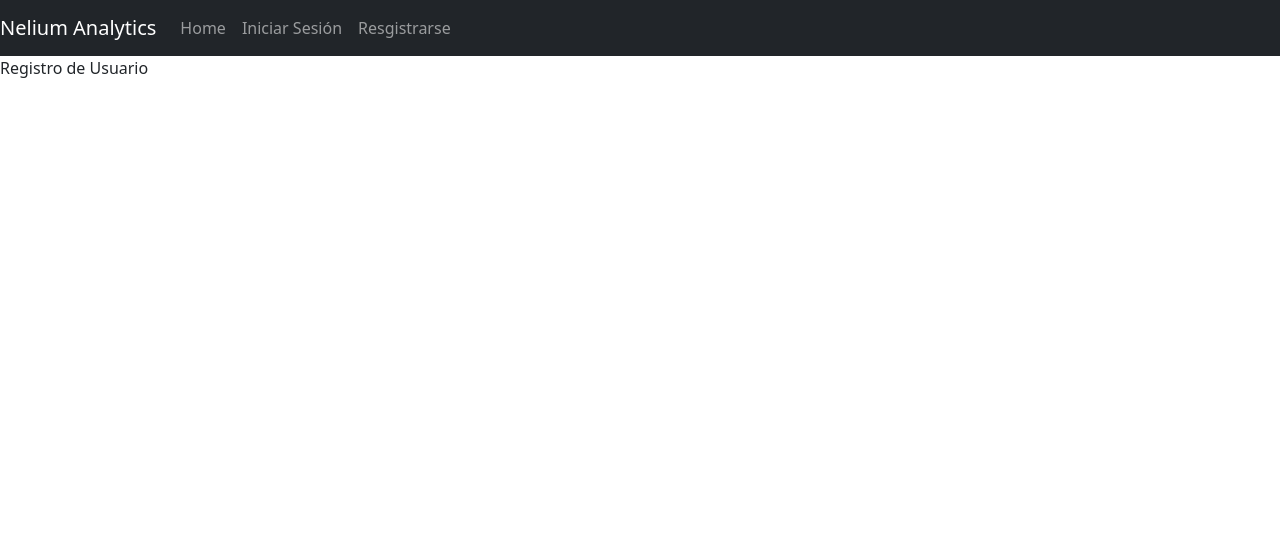
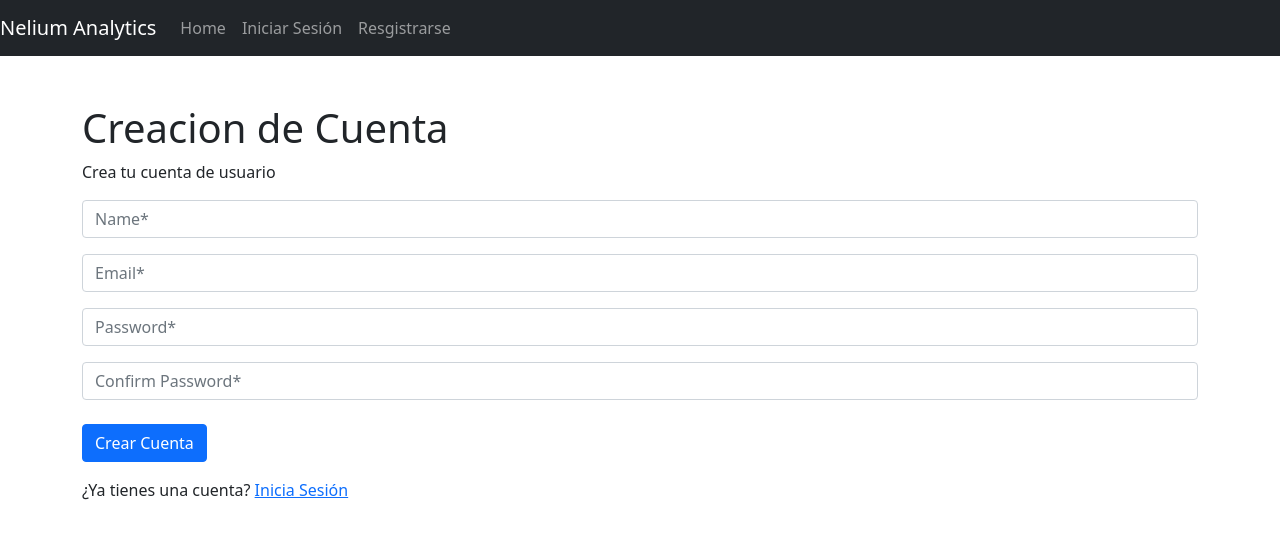
Before and after one commit to Pabcargam/TFG, a React (Create React App) app in the folder frontend/: page /signup in a window 1280 px wide. Shown: the top 538 px of the page. Built offline with nearby package versions, Linux system fonts and the light colour scheme.

Commit message:
Funcionalidades de Signup y Activate Account

```diff
--- a/frontend/src/actions/auth.js
+++ b/frontend/src/actions/auth.js
@@ -2,6 +2,10 @@
 import {
     LOGIN_SUCCESS,
     LOGIN_FAIL,
+    SIGNUP_SUCCESS,
+    SIGNUP_FAIL,
+    ACTIVATION_SUCCESS,
+    ACTIVATION_FAIL,
     USER_LOADED_SUCCESS,
     USER_LOADED_FAIL,
     AUTHENTICATED_SUCCESS,
@@ -41,7 +45,6 @@
                 type: AUTHENTICATED_FAIL
             });
         }
-
     } else {
         dispatch({
             type: AUTHENTICATED_FAIL
@@ -96,10 +99,60 @@
         });
 
         dispatch(load_user());
-
     } catch (err) {
         dispatch({
             type: LOGIN_FAIL
+        })
+    }
+};
+
+export const signup = (name, email, password, re_password) => async dispatch => {
+    if (password === re_password) {
+        const config = {
+            headers: {
+                'Content-Type': 'application/json'
+            }
+        };
+
+        const body = JSON.stringify({ name, email, password, re_password });
+
+        try {
+            const res = await axios.post(`${process.env.REACT_APP_API_URL}/auth/users/`, body, config);
+
+            dispatch({
+                type: SIGNUP_SUCCESS,
+                payload: res.data
+            });
+        } catch (err) {
+            dispatch({
+                type: SIGNUP_FAIL
+            })
+        }
+    } else {
+        dispatch({
+            type: SIGNUP_FAIL
+        });
+    }
+};
+
+export const verify = (uid, token) => async dispatch => {
+    const config = {
+        headers: {
+            'Content-Type': 'application/json'
+        }
+    };
+
+    const body = JSON.stringify({ uid, token });
+
+    try {
+        await axios.post(`${process.env.REACT_APP_API_URL}/auth/users/activation/`, body, config);
+
+        dispatch({
+            type: ACTIVATION_SUCCESS,
+        });
+    } catch (err) {
+        dispatch({
+            type: ACTIVATION_FAIL
         })
     }
 };
--- a/frontend/src/actions/types.js
+++ b/frontend/src/actions/types.js
@@ -1,5 +1,9 @@
 export const LOGIN_SUCCESS = 'LOGIN_SUCCESS';
 export const LOGIN_FAIL = 'LOGIN_FAIL';
+export const SIGNUP_SUCCESS = 'SIGNUP_SUCCESS';
+export const SIGNUP_FAIL = 'SIGNUP_FAIL';
+export const ACTIVATION_SUCCESS = 'ACTIVATION_SUCCESS';
+export const ACTIVATION_FAIL = 'ACTIVATION_FAIL';
 export const USER_LOADED_SUCCESS = 'USER_LOADED_SUCCESS';
 export const USER_LOADED_FAIL = 'USER_LOADED_FAIL';
 export const AUTHENTICATED_SUCCESS = 'AUTHENTICATED_SUCCESS';
--- a/frontend/src/containers/Activate.js
+++ b/frontend/src/containers/Activate.js
@@ -1,9 +1,40 @@
-import React from 'react';
+import React, { useState } from 'react';
+import { Redirect } from 'react-router-dom';
+import { connect } from 'react-redux';
+import { verify } from '../actions/auth';
 
-const Activate = () => (
-    <div>
-        Activación de Cuenta
-    </div>
-);
+const Activate = ({ verify, match }) => {
+    const [verified, setVerified] = useState(false);
 
-export default Activate;
+    const verify_account = e => {
+        const uid = match.params.uid;
+        const token = match.params.token;
+
+        verify(uid, token);
+        setVerified(true);
+    };
+
+    if (verified) {
+        return <Redirect to='/' />
+    }
+
+    return (
+        <div className='container'>
+            <div className='d-flex flex-column justify-content-center align-items-center'
+                style={{ marginTop: '200px' }}
+            >
+                <h1>Activa tu Cuenta:</h1>
+                <button
+                    onClick={verify_account}
+                    style={{ marginTop: '50px' }}
+                    type='button'
+                    className='btn btn-primary'
+                >
+                    Activar
+                </button>
+            </div>
+        </div>
+    );
+};
+
+export default connect(null, { verify })(Activate);
--- a/frontend/src/containers/Login.js
+++ b/frontend/src/containers/Login.js
@@ -32,7 +32,7 @@
                     <input
                         className='form-control'
                         type='email'
-                        placeholder='Email'
+                        placeholder='Email*'
                         name='email'
                         value={email}
                         onChange={e => onChange(e)}
@@ -43,7 +43,7 @@
                     <input
                         className='form-control'
                         type='password'
-                        placeholder='Password'
+                        placeholder='Password*'
                         name='password'
                         value={password}
                         onChange={e => onChange(e)}
--- a/frontend/src/containers/ResetPassword.js
+++ b/frontend/src/containers/ResetPassword.js
@@ -33,7 +33,7 @@
                     <input
                         className='form-control'
                         type='email'
-                        placeholder='Email'
+                        placeholder='Email*'
                         name='email'
                         value={email}
                         onChange={e => onChange(e)}
--- a/frontend/src/containers/ResetPasswordConfirm.js
+++ b/frontend/src/containers/ResetPasswordConfirm.js
@@ -37,7 +37,7 @@
                         <input
                             className='form-control'
                             type='password'
-                            placeholder='New Password'
+                            placeholder='New Password*'
                             name='new_password'
                             value={new_password}
                             onChange={e => onChange(e)}
@@ -49,7 +49,7 @@
                     <input
                         className='form-control'
                         type='password'
-                        placeholder='Confirm New Password'
+                        placeholder='Confirm New Password*'
                         name='re_new_password'
                         value={re_new_password}
                         onChange={e => onChange(e)}
--- a/frontend/src/containers/Signup.js
+++ b/frontend/src/containers/Signup.js
@@ -1,9 +1,100 @@
-import React from 'react';
+import React, { useState } from 'react';
+import { Link, Redirect } from 'react-router-dom';
+import { connect } from 'react-redux';
+import { signup } from '../actions/auth';
 
-const Singup = () => (
-    <div>
-        Registro de Usuario
-    </div>
-);
+const Signup = ({ signup, isAuthenticated }) => {
+    const [accountCreated, setAccountCreated] = useState(false);
+    const [formData, setFormData] = useState({
+        name: '',
+        email: '',
+        password: '',
+        re_password: ''
+    });
 
-export default Singup;
+    const { name, email, password, re_password } = formData;
+
+    const onChange = e => setFormData({ ...formData, [e.target.name]: e.target.value });
+
+    const onSubmit = e => {
+        e.preventDefault();
+
+        signup(name, email, password, re_password);
+
+        if (password === re_password) {
+            setAccountCreated(true);
+        }
+    };
+
+    if (isAuthenticated) {
+        return <Redirect to='/' />
+    }
+    if (accountCreated) {
+        return <Redirect to='/login' />
+    }
+
+    return (
+        <div className='container mt-5'>
+            <h1>Creacion de Cuenta</h1>
+            <p>Crea tu cuenta de usuario</p>
+            <form onSubmit={e => onSubmit(e)}>
+                <div className='form-group mb-3'>
+                    <input
+                        className='form-control'
+                        type='text'
+                        placeholder='Name*'
+                        name='name'
+                        value={name}
+                        onChange={e => onChange(e)}
+                        required
+                    />
+                </div>
+                <div className='form-group mb-3'>
+                    <input
+                        className='form-control'
+                        type='email'
+                        placeholder='Email*'
+                        name='email'
+                        value={email}
+                        onChange={e => onChange(e)}
+                        required
+                    />
+                </div>
+                <div className='form-group mb-3'>
+                    <input
+                        className='form-control'
+                        type='password'
+                        placeholder='Password*'
+                        name='password'
+                        value={password}
+                        onChange={e => onChange(e)}
+                        minLength='6'
+                        required
+                    />
+                </div>
+                <div className='form-group mb-4'>
+                    <input
+                        className='form-control'
+                        type='password'
+                        placeholder='Confirm Password*'
+                        name='re_password'
+                        value={re_password}
+                        onChange={e => onChange(e)}
+                        minLength='6'
+                        required
+                    />
+                </div>
+                <button className='btn btn-primary' type='submit'>Crear Cuenta</button>
+            </form>
+            <p className='mt-3'>
+                ¿Ya tienes una cuenta? <Link to='/login'>Inicia Sesión</Link>
+            </p>
+        </div>
+    );
+};
+
+const mapStateToProps = state => ({
+    isAuthenticated: state.auth.isAuthenticated
+});
+
+export default connect(mapStateToProps, { signup })(Signup);
--- a/frontend/src/reducers/auth.js
+++ b/frontend/src/reducers/auth.js
@@ -1,6 +1,10 @@
 import {
     LOGIN_SUCCESS,
     LOGIN_FAIL,
+    SIGNUP_SUCCESS,
+    SIGNUP_FAIL,
+    ACTIVATION_SUCCESS,
+    ACTIVATION_FAIL,
     USER_LOADED_SUCCESS,
     USER_LOADED_FAIL,
     AUTHENTICATED_SUCCESS,
@@ -39,6 +43,12 @@
                 refresh: payload.refresh
             }
 
+        case SIGNUP_SUCCESS:
+            return {
+                ...state,
+                isAuthenticated: false
+            }
+
         case USER_LOADED_SUCCESS:
             return {
                 ...state,
@@ -58,6 +68,7 @@
             }
 
         case LOGIN_FAIL:
+        case SIGNUP_FAIL:
         case LOGOUT:
             localStorage.removeItem('access');
             localStorage.removeItem('refresh');
@@ -74,6 +85,8 @@
         case PASSWORD_RESET_FAIL:
         case PASSWORD_RESET_CONFIRM_SUCCESS:
         case PASSWORD_RESET_CONFIRM_FAIL:
+        case ACTIVATION_SUCCESS:
+        case ACTIVATION_FAIL:
             return {
                 ...state
             }
```
